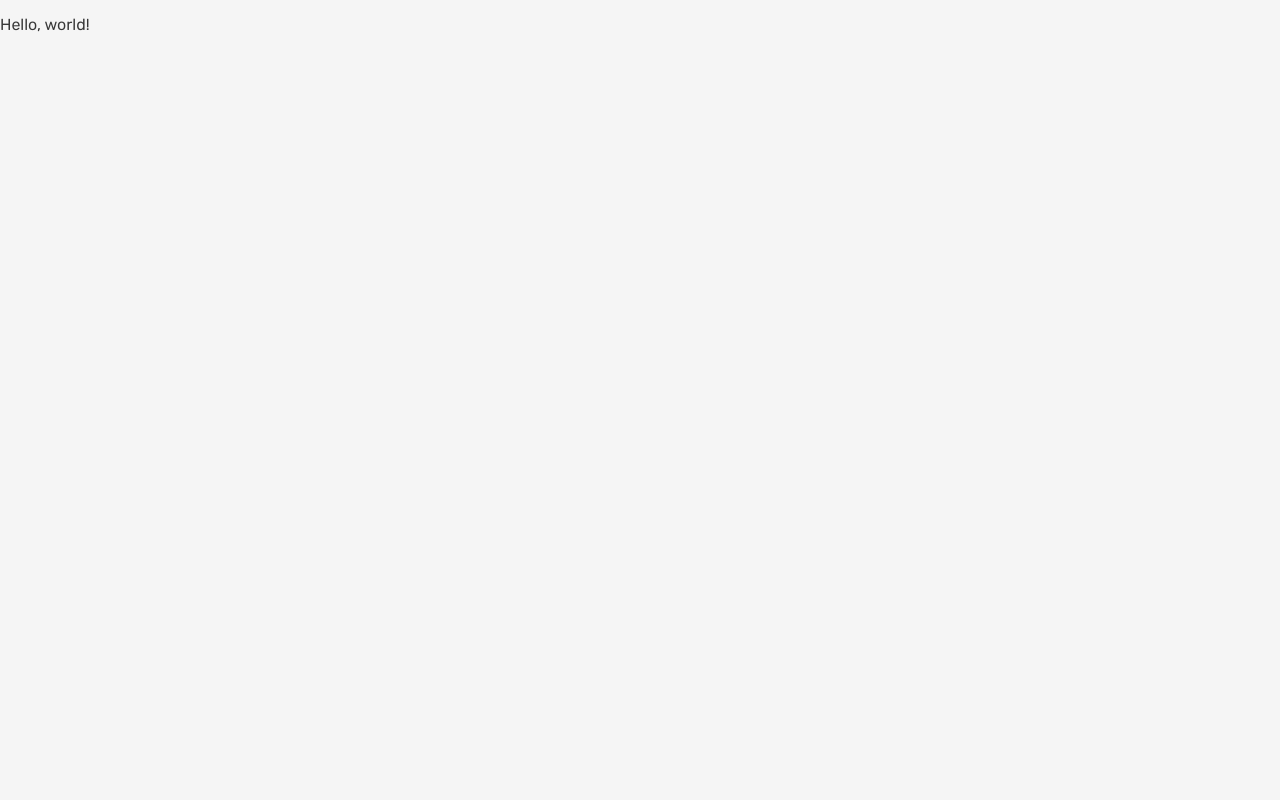
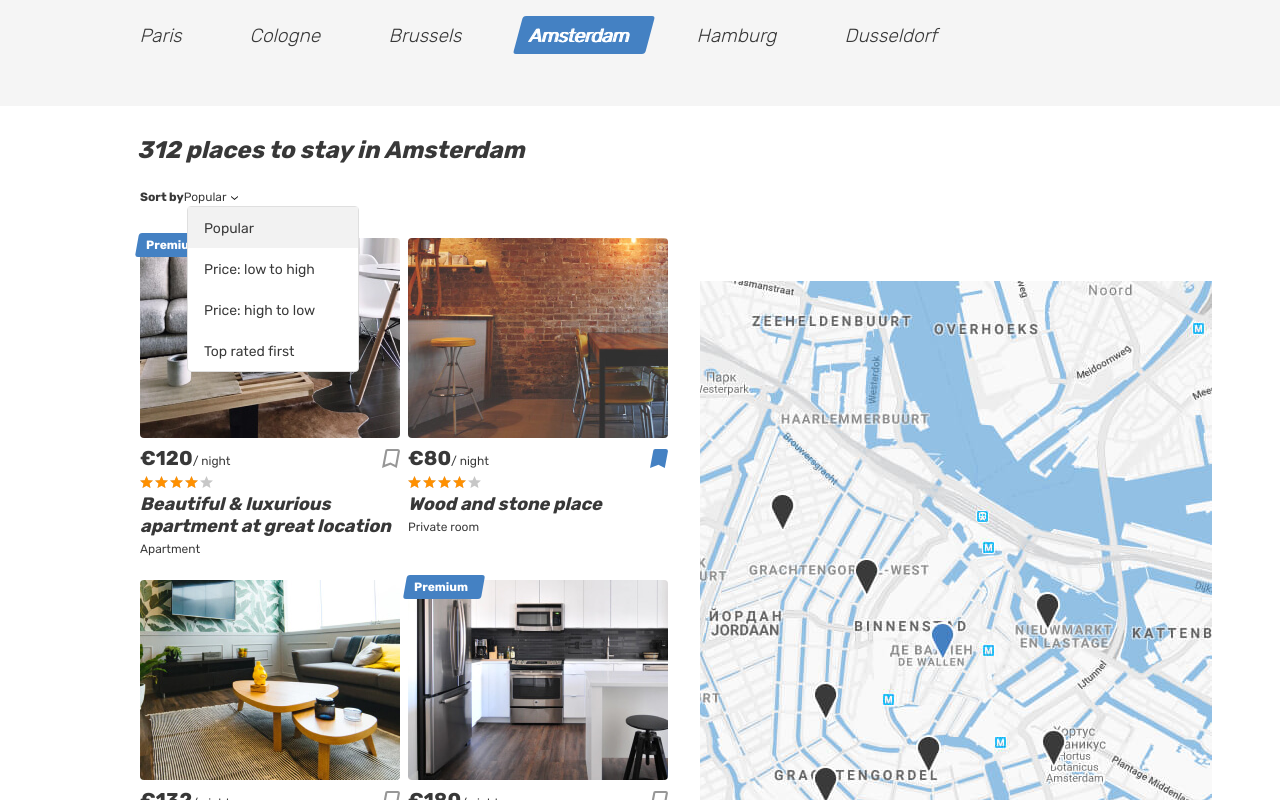
Before and after one commit to maksel94/1759901-six-cities-8, a React (Create React App) app in the folder project/: page / in a window 1280 px wide. Shown: the top 800 px of the page. Built offline with nearby package versions, Linux system fonts and the light colour scheme.

Commit message:
added main to app

```diff
--- a/project/src/components/app/app.tsx
+++ b/project/src/components/app/app.tsx
@@ -1,5 +1,7 @@
+import Main from '../main/main';
+
 function App(): JSX.Element {
-  return <p>Hello, world!</p>;
+  return <Main/>;
 }
 
 export default App;
```
